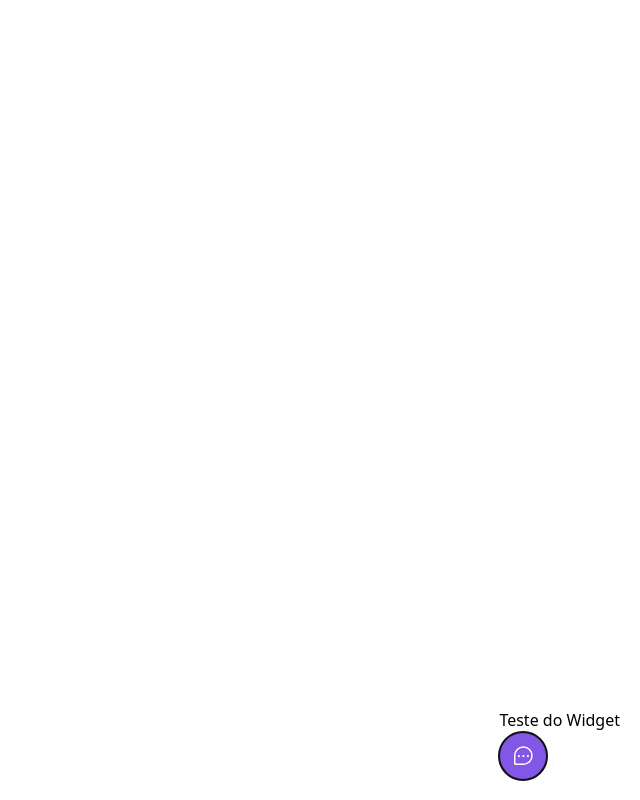
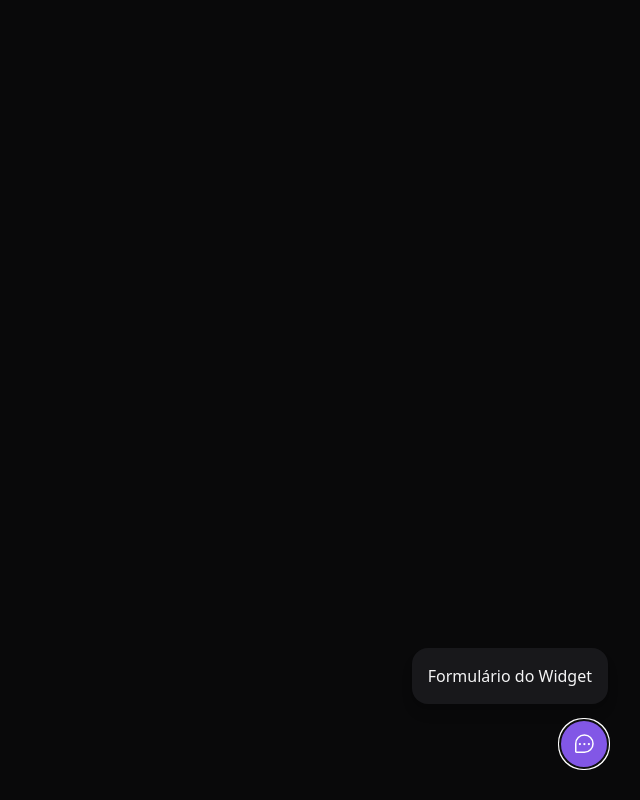
Before and after one commit to guisaoncella/feedback-widget, a React (Vite) app in the folder web/: page / in a window 1280 px wide. Both pictures are taken after a click on the button "Feedback". Shown: the whole page, without its empty margins (640-1280 px from the left). Built offline with nearby package versions, Linux system fonts and the light colour scheme.

Commit message:
add widget form and update button style

```diff
--- a/web/src/components/Widget.tsx
+++ b/web/src/components/Widget.tsx
@@ -1,10 +1,14 @@
 import { ChatTeardropDots } from "phosphor-react";
 import { Popover } from "@headlessui/react";
+import { WidgetForm } from "./WidgetForm";
 
 export function Widget(){
     return (
-        <Popover className="absolute bottom-5 right-5">
-            <Popover.Panel>Teste do Widget</Popover.Panel>
+        <Popover className="absolute bottom-4 right-4 md:bottom-8 md:right-8 flex flex-col items-end">
+            <Popover.Panel>
+                <WidgetForm/>
+            </Popover.Panel>
+
             <Popover.Button className="bg-brand-500 rounded-full px-3 h-12 text-white flex items-center group">
                 <ChatTeardropDots className="w-6 h-6"/>
                 <span className="max-w-0 overflow-hidden group-hover:max-w-xs transition-all duration-500 ease-linear">
--- /dev/null
+++ b/web/src/components/WidgetForm.tsx
@@ -0,0 +1,10 @@
+export function WidgetForm(){
+    return (
+        <div className="bg-zinc-900 p-4 relative rounded-2xl mb-4 flex flex-col items-center shadow-lg
+                        w-[calc(100vw-2rem)] md:w-auto">
+
+            Formulário do Widget
+
+        </div>
+    );
+}
--- a/web/src/global.css
+++ b/web/src/global.css
@@ -1,3 +1,7 @@
 @tailwind base;
 @tailwind components;
 @tailwind utilities;
+
+body{
+    @apply bg-[#09090A] text-zinc-100;
+}
```
